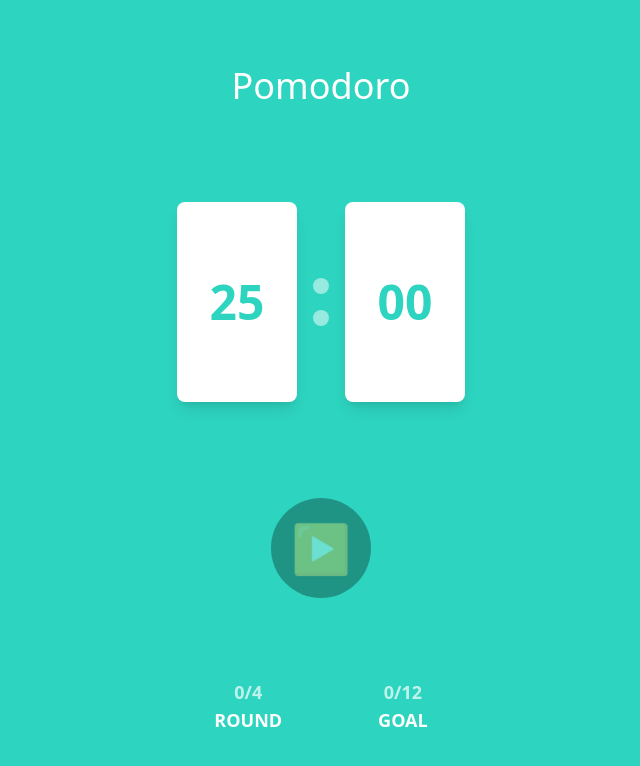
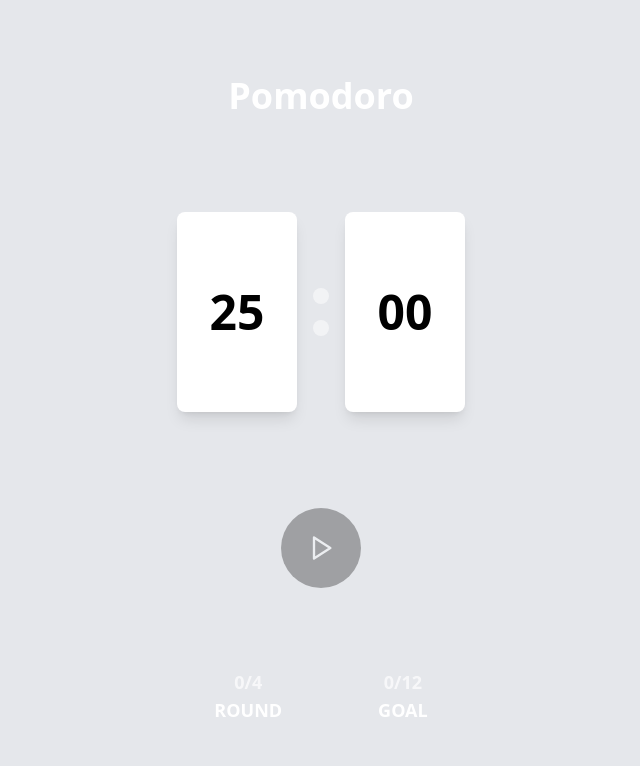
Before and after one commit to youngryul/open-pomodoro, a React (Vite) app: page / in a window 1280 px wide. Shown: the top 766 px of the page, without its empty margins (319-959 px from the left). Built offline with nearby package versions, Linux system fonts and the light colour scheme; no server answers.

Commit message:
[feat] motion 아이콘으로 변경 및 날씨 id에 따라 배경 변경 로직 구현

```diff
--- a/package.json
+++ b/package.json
@@ -13,6 +13,7 @@
     "atom": "^1.4.2",
     "axios": "^1.7.9",
     "framer-motion": "^11.13.3",
+    "motion": "^11.13.5",
     "react": "^18.3.1",
     "react-dom": "^18.3.1",
     "recoil": "^0.7.7",
--- /dev/null
+++ b/src/components/PauseBtn.tsx
@@ -0,0 +1,78 @@
+import type { Variants } from 'motion/react';
+import { motion, useAnimation } from 'motion/react';
+
+const baseRectVariants: Variants = {
+    normal: {
+        y: 0,
+    },
+};
+
+const baseRectTransition = {
+    transition: {
+        times: [0, 0.2, 0.5, 1],
+        duration: 0.5,
+        stiffness: 260,
+        damping: 20,
+    },
+};
+
+const leftRectVariants: Variants = {
+    ...baseRectVariants,
+    animate: {
+        y: [0, 2, 0, 0],
+        ...baseRectTransition,
+    },
+};
+
+const rightRectVariants: Variants = {
+    ...baseRectVariants,
+    animate: {
+        y: [0, 0, 2, 0],
+        ...baseRectTransition,
+    },
+};
+
+const PauseBtn = () => {
+    const controls = useAnimation();
+
+    return (
+        <div
+            className="cursor-pointer select-none p-2 hover:bg-accent rounded-md transition-colors duration-200 flex items-center justify-center"
+            onMouseEnter={() => controls.start('animate')}
+            onMouseLeave={() => controls.start('normal')}
+        >
+            <svg
+                xmlns="http://www.w3.org/2000/svg"
+                width="28"
+                height="28"
+                viewBox="0 0 24 24"
+                fill="none"
+                stroke="currentColor"
+                strokeWidth="2"
+                strokeLinecap="round"
+                strokeLinejoin="round"
+            >
+                <motion.rect
+                    x="6"
+                    y="4"
+                    width="4"
+                    height="16"
+                    rx="1"
+                    variants={leftRectVariants}
+                    animate={controls}
+                />
+                <motion.rect
+                    x="14"
+                    y="4"
+                    width="4"
+                    height="16"
+                    rx="1"
+                    variants={rightRectVariants}
+                    animate={controls}
+                />
+            </svg>
+        </div>
+    );
+};
+
+export { PauseBtn };
--- /dev/null
+++ b/src/components/PlayBtn.tsx
@@ -0,0 +1,51 @@
+import type { Variants } from 'motion/react';
+import { motion, useAnimation } from 'motion/react';
+
+const pathVariants: Variants = {
+    normal: {
+        x: 0,
+        rotate: 0,
+    },
+    animate: {
+        x: [0, -1, 2, 0],
+        rotate: [0, -10, 0, 0],
+        transition: {
+            duration: 0.5,
+            times: [0, 0.2, 0.5, 1],
+            stiffness: 260,
+            damping: 20,
+        },
+    },
+};
+
+const PlayBtn = () => {
+    const controls = useAnimation();
+
+    return (
+        <div
+            className="cursor-pointer select-none p-2 hover:bg-accent rounded-md transition-colors duration-200 flex items-center justify-center"
+            onMouseEnter={() => controls.start('animate')}
+            onMouseLeave={() => controls.start('normal')}
+        >
+            <motion.svg
+                xmlns="http://www.w3.org/2000/svg"
+                width="28"
+                height="28"
+                viewBox="0 0 24 24"
+                fill="none"
+                stroke="currentColor"
+                strokeWidth="2"
+                strokeLinecap="round"
+                strokeLinejoin="round"
+            >
+                <motion.polygon
+                    points="6 3 20 12 6 21 6 3"
+                    variants={pathVariants}
+                    animate={controls}
+                />
+            </motion.svg>
+        </div>
+    );
+};
+
+export { PlayBtn };
--- a/src/components/Pomodoro.tsx
+++ b/src/components/Pomodoro.tsx
@@ -2,6 +2,8 @@ import { useEffect, useState } from 'react';
 import { AnimatePresence, motion } from "framer-motion";
 import { useRecoilState } from "recoil";
 import { clickAtom, timerAtom } from "../services/Atom.ts";
+import {PlayBtn} from "./PlayBtn.tsx";
+import {PauseBtn} from "./PauseBtn.tsx";
 
 const BtnVar = {
     hover: { scale: 1.3 }
@@ -22,6 +24,7 @@ const BoxVar = {
 
 interface PomodoroProps {
     weather: number;
+    weatherId: number;
 }
 
 function Pomodoro({ weather }: PomodoroProps) {
@@ -54,14 +57,97 @@ function Pomodoro({ weather }: PomodoroProps) {
         }
     }, [timer, clicked]);
 
+
+    const bgColor = (weather:number) => {
+        switch (weather) {
+            case 200:
+            case 201:
+            case 202:
+            case 210:
+            case 211:
+            case 212:
+            case 221:
+            case 230:
+            case 231:
+            case 232:
+                return 'bg-yellow-300'; // 200번대: 천둥구름 관련
+                break;
+            case 300:
+            case 301:
+            case 302:
+            case 310:
+            case 311:
+            case 312:
+            case 313:
+            case 314:
+            case 321:
+                return 'bg-green-300'; // 300번대: 안개비 및 소나기 관련
+            case 500:
+            case 501:
+            case 502:
+            case 503:
+            case 504:
+                return 'bg-blue-500'; // 500번대: 비 관련
+            case 600:
+            case 601:
+            case 602:
+            case 611:
+            case 612:
+            case 615:
+            case 616:
+            case 620:
+            case 621:
+            case 622:
+                return 'bg-slate-200'; // 600번대: 눈 및 진눈깨비 관련
+            case 701:
+            case 711:
+            case 721:
+            case 731:
+            case 741:
+            case 751:
+            case 761:
+            case 762:
+            case 771:
+                return 'bg-amber-600'; // 700번대: 안개 및 먼지 관련
+            case 800:
+            case 801:
+            case 802:
+            case 803:
+            case 804:
+                return 'bg-cyan-300'; // 800번대: 맑은 하늘 및 구름 관련
+            case 900:
+            case 901:
+            case 902:
+            case 903:
+            case 904:
+            case 905:
+            case 906:
+            case 951:
+            case 952:
+            case 953:
+            case 954:
+            case 955:
+            case 956:
+            case 957:
+            case 958:
+            case 959:
+            case 960:
+            case 961:
+            case 962:
+                return 'bg-rose-300'; // 900번대: 폭풍 및 허리케인 관련
+            default:
+                return  'bg-gray-200'; // 기본 색상
+        }
+    }
+
     return (
-        <div className="bg-teal-400">
+        <div className={`${bgColor(weather)}`}>
             <div className="flex flex-col items-center justify-center  w-[480px] h-screen mx-auto">
-                <h1 className="text-white text-4xl">Pomodoro</h1>
+                <h1 className="text-white text-4xl font-bold">Pomodoro</h1>
                 <AnimatePresence>
                     <div className="flex flex-row mt-24">
                         <motion.div
-                            className="w-[120px] h-[200px] bg-white shadow-lg rounded-lg text-teal-400 flex items-center justify-center text-5xl font-bold"
+                            className="w-[120px] h-[200px] bg-white shadow-lg rounded-lg text-black flex items-center justify-center text-5xl font-bold"
                             variants={BoxVar}
                             initial="start"
                             animate="end"
@@ -74,7 +160,7 @@ function Pomodoro({ weather }: PomodoroProps) {
                             <div className="bg-white opacity-50 w-4 h-4 rounded-full m-2"></div>
                         </div>
                         <motion.div
-                            className="w-[120px] h-[200px] bg-white shadow-lg rounded-lg text-teal-400 flex items-center justify-center text-5xl font-bold"
+                            className="w-[120px] h-[200px] bg-white shadow-lg rounded-lg text-black flex items-center justify-center text-5xl font-bold"
                             variants={BoxVar}
                             initial="start"
                             animate="end"
@@ -85,12 +171,12 @@ function Pomodoro({ weather }: PomodoroProps) {
                     </div>
                     <motion.button
                         onClick={onClick}
-                        className="mt-24 w-[100px] h-[100px] bg-black opacity-30 rounded-full text-white text-5xl font-bold"
+                        className="mt-24 w-[80px] h-[80px] bg-black opacity-30 rounded-full text-white text-5xl font-bold"
                         variants={BtnVar}
                         whileHover="hover"
                         key={clicked.toString()}
                     >
-                        {clicked ? "||" : "▶"}
+                        {clicked ? <PauseBtn /> : <PlayBtn />}
                     </motion.button>
                 </AnimatePresence>
                 <div className="flex flex-row mt-20">
```
Also changed, not shown: 1 other file (tests, documents, lock files or other folders).
